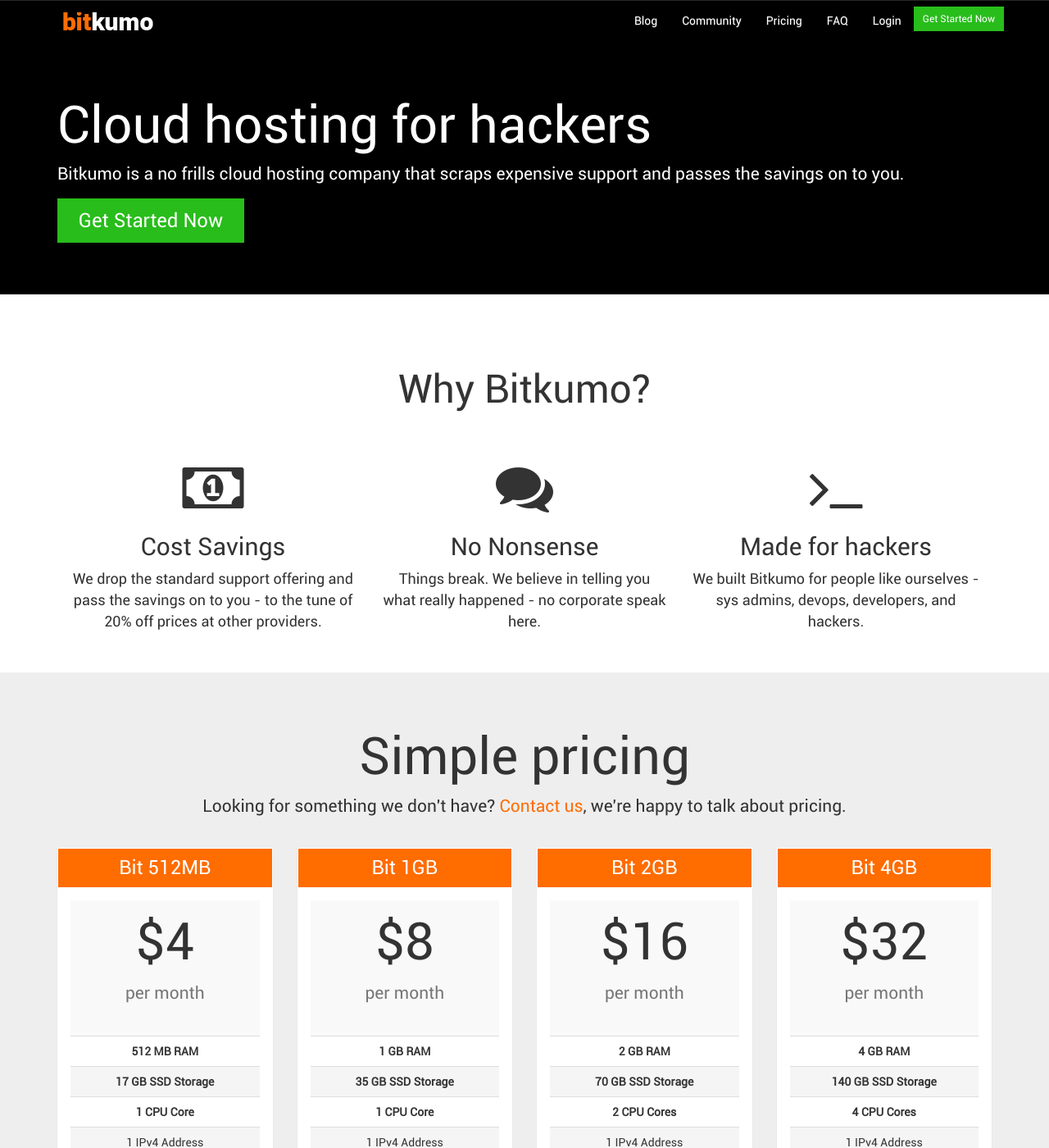
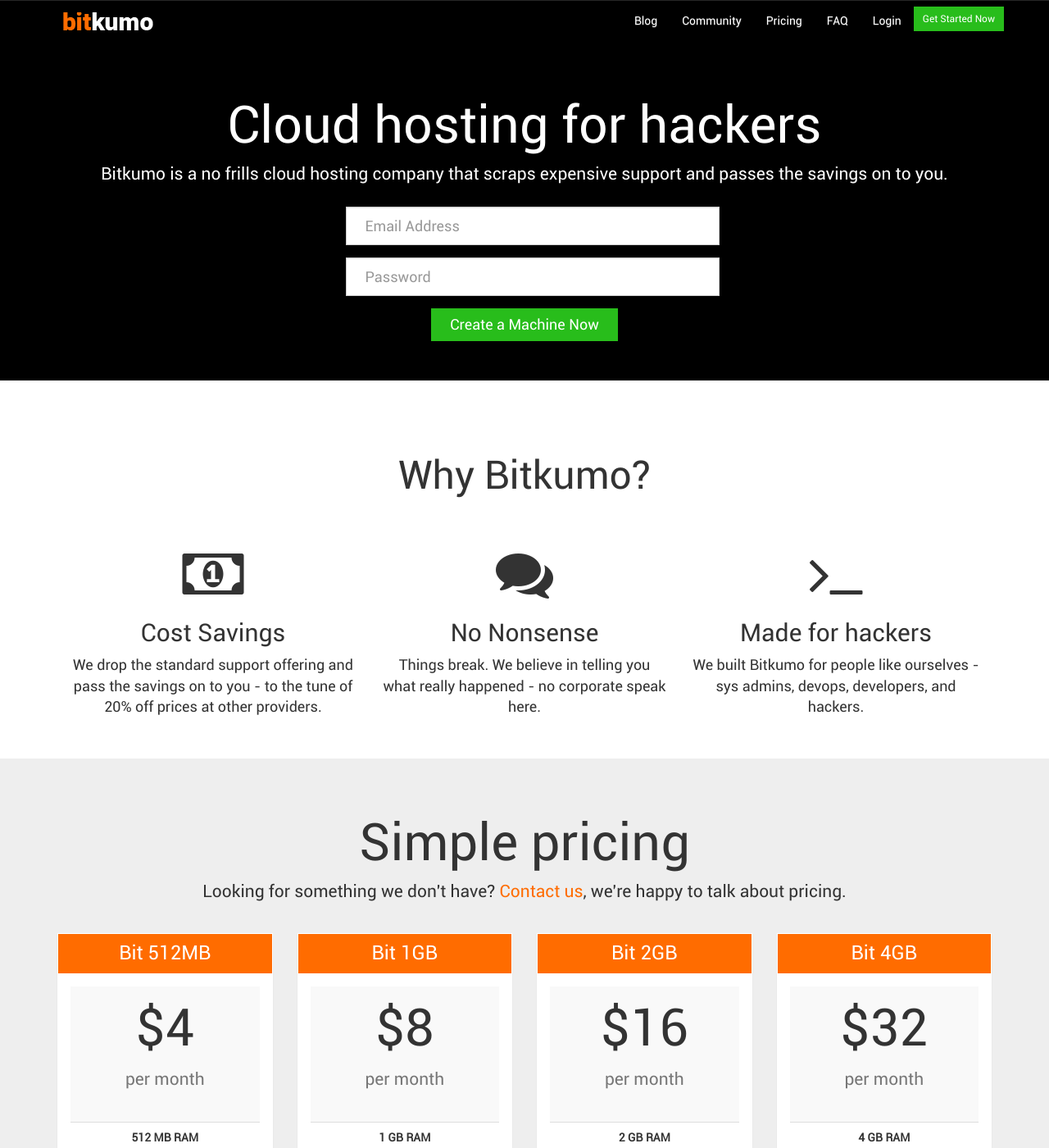
Before and after one commit to silverp1/bitkumo-website, a Jekyll site: the page built from index.html, in a window 1280 px wide and 1400 px high. Shown: the whole window at 82% size. Built offline with Jekyll 4.4.1, drawn with Linux system fonts in a browser that asks for light colours; nearby versions of some CDN libraries.

Commit message:
Removed Get Started Now button and added a form to sign up right from the main page

```diff
--- a/css/main.scss
+++ b/css/main.scss
@@ -25,6 +25,27 @@
   font-family: Roboto !important;
 }
 
+.calltoaction {
+  margin:auto;
+  font-size:18px !important;
+  color:#777 !important;
+  padding:1.25em !important;
+  margin:10px !important;
+}
+
+#calltoaction input[type=password] {
+  margin:auto;
+}
+
+.wide-form-group {
+  width:40%;
+}
+
+.signup-form {
+  margin-left:auto;
+  margin-right:auto;
+  display:inline-block;
+}
 .three-call {
   font-size:18px;
 }
--- a/index.html
+++ b/index.html
@@ -3,10 +3,21 @@
 ---
 
 <div class="jumbotron main-jumbotron">
-  <div class="container">
+  <div class="container center">
     <h1>Cloud hosting for hackers</h1>
     <p>Bitkumo is a no frills cloud hosting company that scraps expensive support and passes the savings on to you.</p>
-    <p><a class="btn btn-create-machine even-bigger-button btn-lg sign-up-link" href="https://app.bitkumo.com/auth/register" role="button">Get Started Now</a></p>
+    <form method="post" class="center signup-form" action="https://app.bitkumo.com/auth" style="width:40%;">
+      <input name="redirect" type="hidden" value="/machines/new">
+      <div class="form-group">
+        <label class="sr-only" for="exampleInputEmail3">Email address</label>
+        <input autocomplete="off" type="email" class="form-control calltoaction" name="user[email]" placeholder="Email Address">
+      </div>
+      <div class="form-group">
+        <label class="sr-only" for="exampleInputPassword3">Password</label>
+        <input autocomplete="off" type="password" class="form-control calltoaction" name="user[password]" placeholder="Password">
+      </div>
+      <button type="submit" class="btn btn-create-machine" style="width:50%; font-size:18px;">Create a Machine Now</button>
+    </form>
   </div>
 </div>
 <div class="container">
@@ -230,9 +241,11 @@
         </div>
 
       </div>
-      <br/><br/>
+      <br/>
+      <br/>
       <div class="center">
-        <p>Purchase a plan with an annual subscription and <strong>get two months free</strong>.
+        <p>Purchase a plan with an annual subscription and
+          <strong>get two months free</strong>.
           <br/><a href="https://app.bitkumo.com" class="hilight-link">Get Started Now</a> to see all of our plans (including annual plans)!</p>
       </div>
     </div>
```
